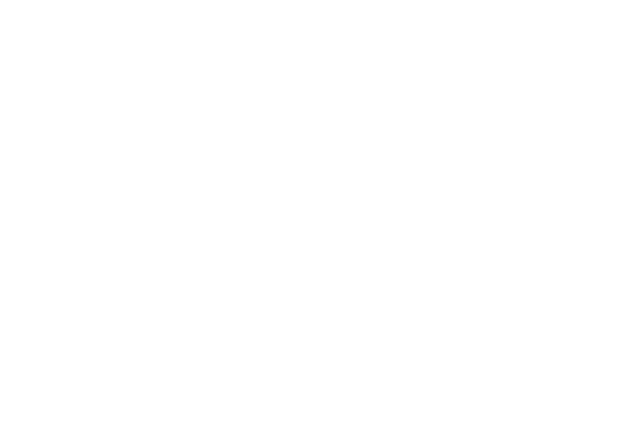
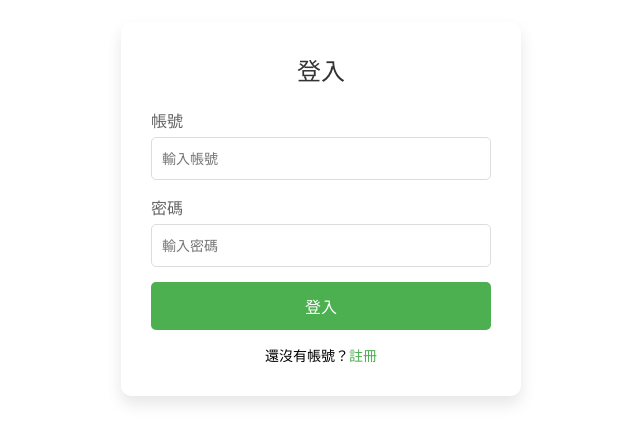
Before and after one commit to kevin881125/bankVue, a Vue app in the folder bankProject/: page /yuzubank/backLogin in a window 1280 px wide. Before the commit this address had no page. Shown: the part 191-634 px from the top of the page, without its empty margins (319-959 px from the left). Built offline with nearby package versions, Linux system fonts and the light colour scheme.

Commit message:
增加網址yuzubank

```diff
--- a/bankProject/index.html
+++ b/bankProject/index.html
@@ -7,7 +7,7 @@
         <link rel="preconnect" href="https://fonts.googleapis.com">
 <link rel="preconnect" href="https://fonts.gstatic.com" crossorigin>
 <link href="https://fonts.googleapis.com/css2?family=Dancing+Script:wght@400..700&family=Noto+Sans+TC:wght@100..900&display=swap" rel="stylesheet">
-    <title>柚子銀行</title>
+    <title>YuzuBank</title>
     <style>
       html,body,#app{
         width: 100%;
--- a/bankProject/src/layouts/back/backLoginLayout.vue
+++ b/bankProject/src/layouts/back/backLoginLayout.vue
@@ -60,7 +60,7 @@ const doLogin = async () => {
     );
 
     console.log(workerStore.wId);
-    router.push("/backmain/member");
+    router.push("/yuzubank/backmain/member");
   } catch (error) {
     alert("登入失敗，請確認帳號密碼");
     console.error(error);
--- a/bankProject/src/layouts/back/backMainLayout.vue
+++ b/bankProject/src/layouts/back/backMainLayout.vue
@@ -75,7 +75,7 @@ const signOut = () => {
   workerStore.logout();
   console.log(workerStore.wId);
 
-  router.push("/backLogin");
+  router.push("/yuzubank/backLogin");
 };
 </script>
 
--- a/bankProject/src/layouts/front/FrontLoginLayout.vue
+++ b/bankProject/src/layouts/front/FrontLoginLayout.vue
@@ -75,7 +75,7 @@ const doLogin = async () => {
     );
 
     console.log(memberStore.mId);
-    router.push("/MembersArea");
+    router.push("/yuzubank/MembersArea");
   } catch (error) {
     alert("登入失敗，請確認帳號密碼");
     console.error(error);
```
Also changed, not shown: bankProject/src/router/index.js (+4 -4 lines), 1 other file (tests, documents, lock files or other folders).
